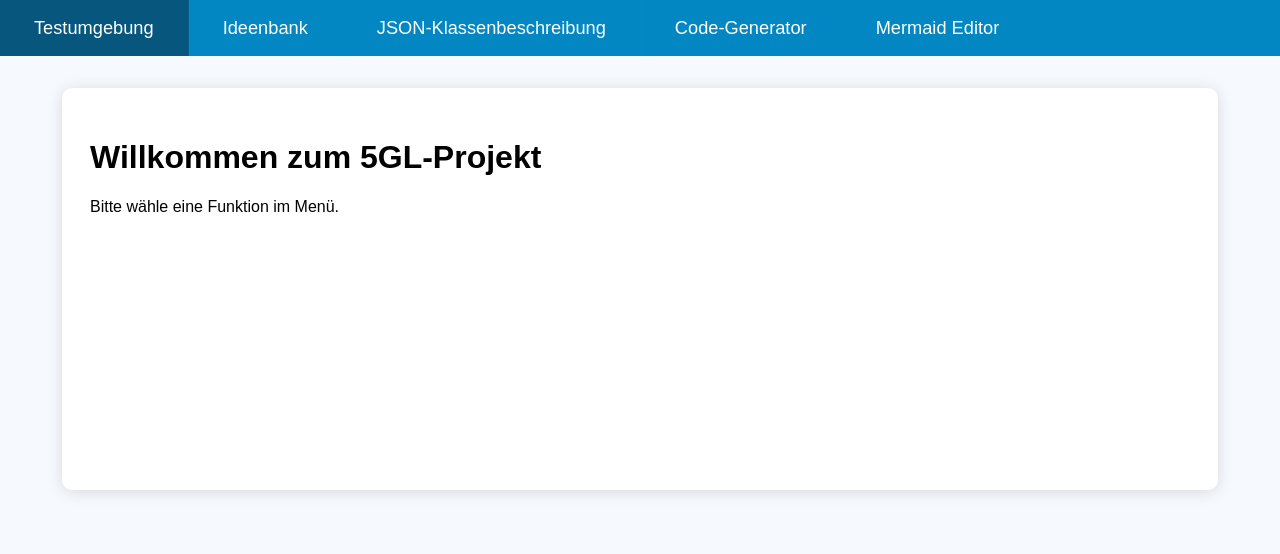
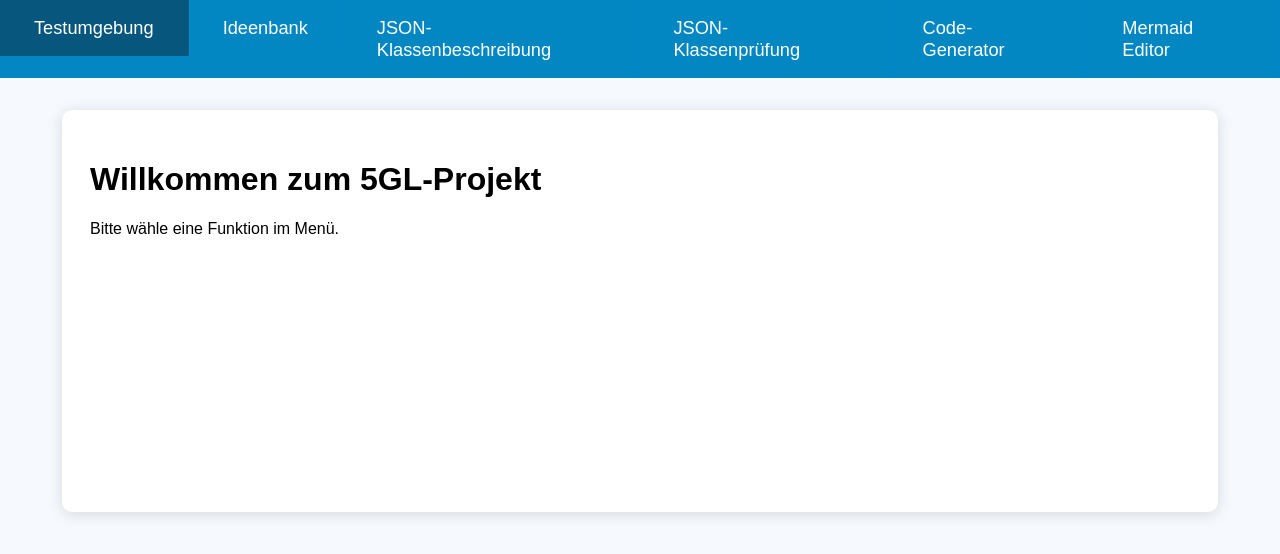
Before and after one commit to Charlie-Siegel/programm-entwicklung, a plain HTML site: page main.html in a window 1280 px wide. Drawn offline with Linux system fonts and the light colour scheme.

Commit message:
Update main.html

```diff
--- a/main.html
+++ b/main.html
@@ -27,6 +27,7 @@
       <li><a href="#" onclick="load('test.html')">Testumgebung</a></li>
       <li><a href="#" onclick="load('ideenbank.html')">Ideenbank</a></li>
       <li><a href="#" onclick="load('json_klassen.html')">JSON-Klassenbeschreibung</a></li>
+      <li><a href="#" onclick="load('json_klassenpruefer.html')">JSON-Klassenprüfung</a></li>
       <li><a href="#" onclick="load('generator_ui.html')">Code-Generator</a></li>
       <li><a href="#" onclick="load('mermaid_editor.html')">Mermaid Editor</a></li>
       <!-- <li><a href="#" onclick="clearMain()">Leer</a></li> -->
```
